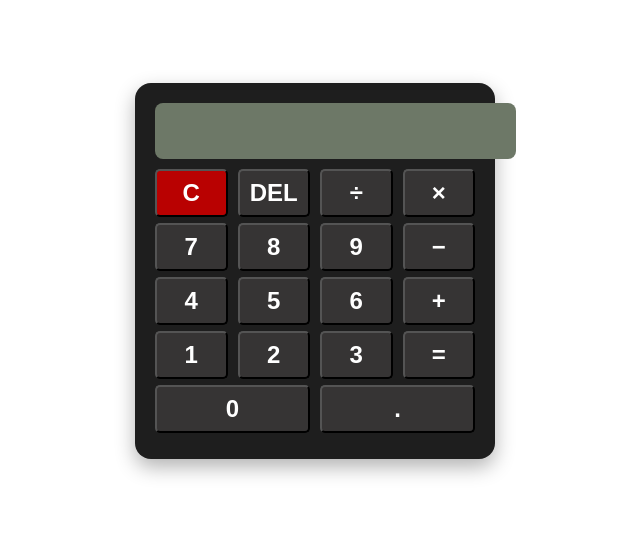
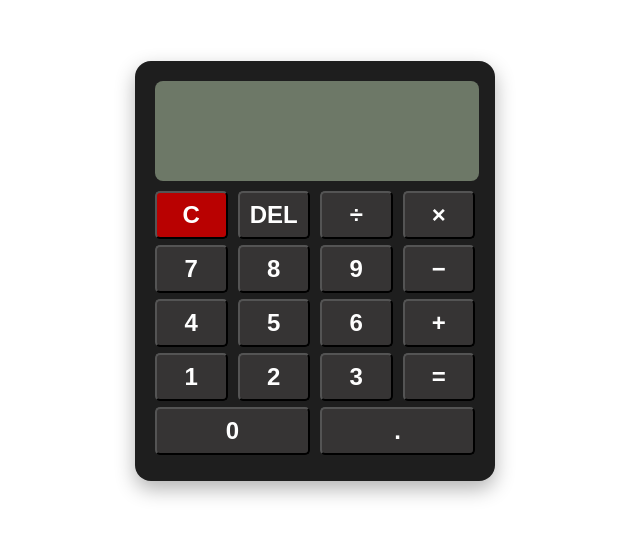
Before and after one commit to Izharkhan39/calculator, a plain HTML site: page index.html in a window 1280 px wide. Shown: the part 129-666 px from the top of the page, without its empty margins (325-965 px from the left). Drawn offline with Linux system fonts and the light colour scheme.

Commit message:
Changed display style

```diff
--- a/calc.css
+++ b/calc.css
@@ -26,17 +26,17 @@ body {
 
 .display {
   font-family: "Digital-7", monospace;
-  font-size: 2.5rem;
-  line-height: 2.5rem;
-  height: 3.5rem;
+
+  width: 95%;
+  height: 10vh;
   background-color: #6d7867;
   color: black;
+  font-size: 2.5rem;
   text-align: right;
   padding: 10px;
   border-radius: 8px;
   border: none;
   margin-bottom: 10px;
-  box-sizing: border-box;
 }
 
 .row {
```
